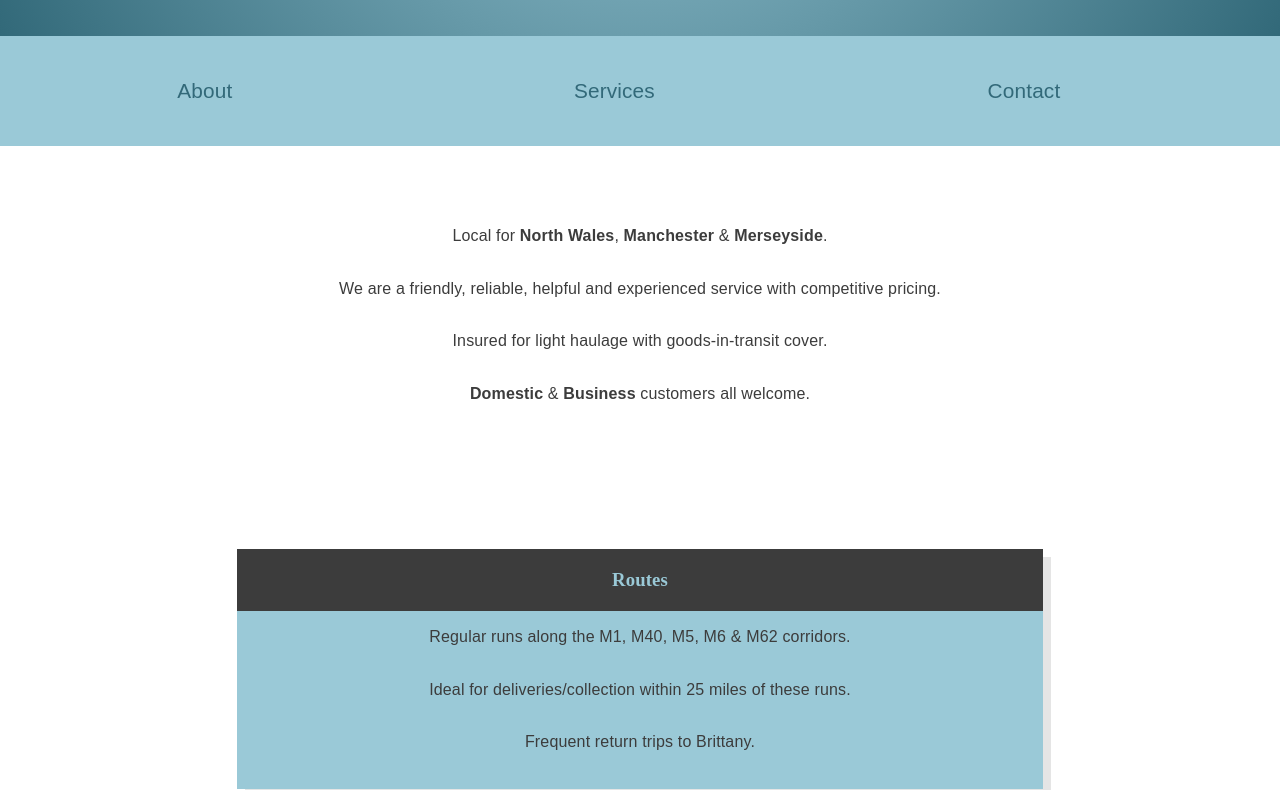
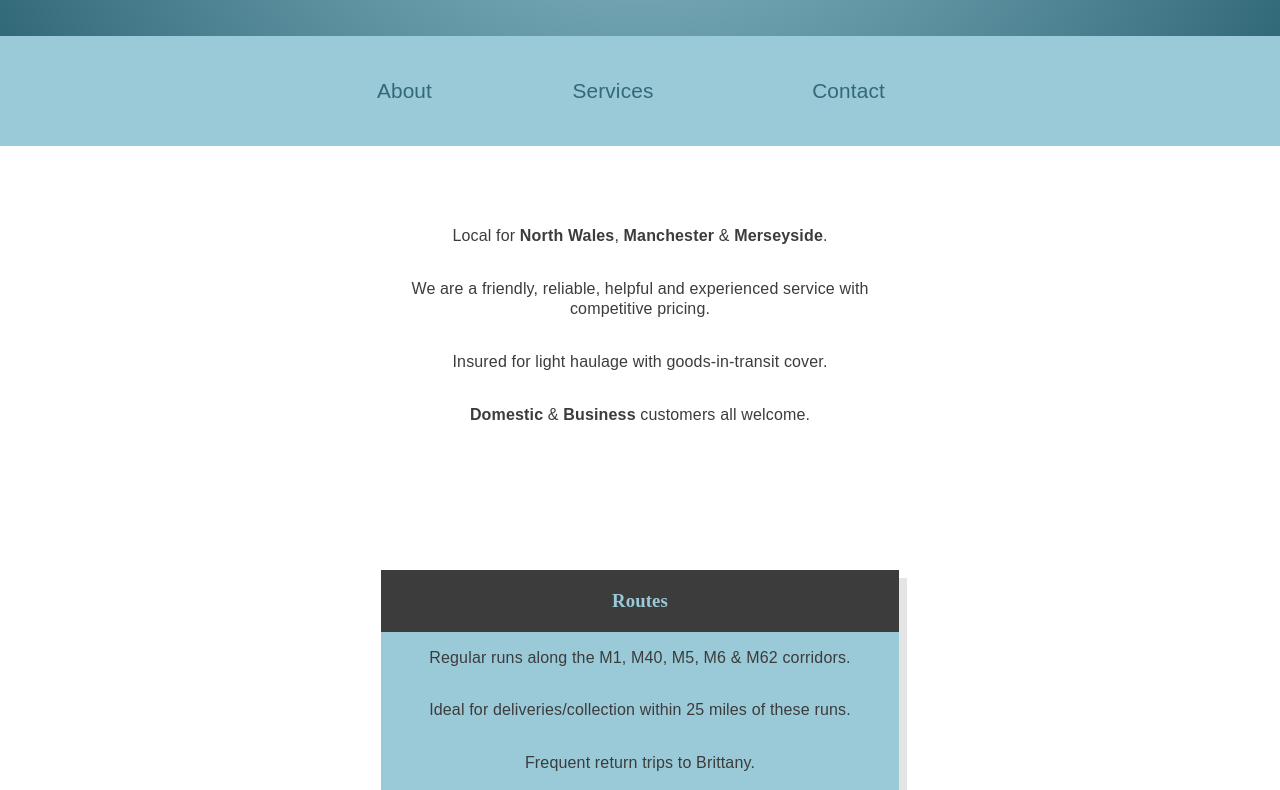
Before and after one commit to lili2311/thatdeliverychap, a website: page deploy/index.html in a window 1280 px wide. Shown: the part 619-1409 px from the top of the page. Drawn offline with nearby package versions, Linux system fonts and the light colour scheme; files that its build step writes are made by us from their sources; files whose address does not match are found by name.

Commit message:
Tweaking css.

```diff
--- a/src/sass/screen.scss
+++ b/src/sass/screen.scss
@@ -159,20 +159,25 @@ nav {
   width: 100%;
   margin: 0 auto;
   background-color: $pale-blue;
+  padding: 0 $padding-margin-value;
   ul {
     padding: 0;
-    margin: 0;
-    width: auto;
     list-style: none;
+    width: 100%;
+    margin: 0 auto;
+    display: table;
+    max-width: 40em;
     li {
-      display: inline-block;
-      padding: $padding-margin-value;
+      display: table-cell;
+      padding: $padding-margin-value 0;
       margin: 0 auto;
-      width: 32%;
-      min-width: 2em;
       text-align: center;
       font-size: 1.3em;
-
+      width:2em;
+      &:hover {
+        background-color: $pale-blue;
+        opacity:0.7;
+      }
     }
   }
   a {
@@ -239,7 +244,7 @@ section {
   margin: $padding-margin-value auto;
   padding: $padding-margin-value;
   min-height: 5em;
-  max-width: 60em;
+  max-width: 40em;
   h3 {
     text-align: center;
   }
@@ -301,6 +306,9 @@ input[type=submit] {
   background-color: $pale-blue;
   color: $accent-color;
   font-family: "Mohave";
+  &:hover {
+    opacity:0.7;
+  }
 
 }
 
```
Also changed, not shown: src/stylesheets/screen.css.
